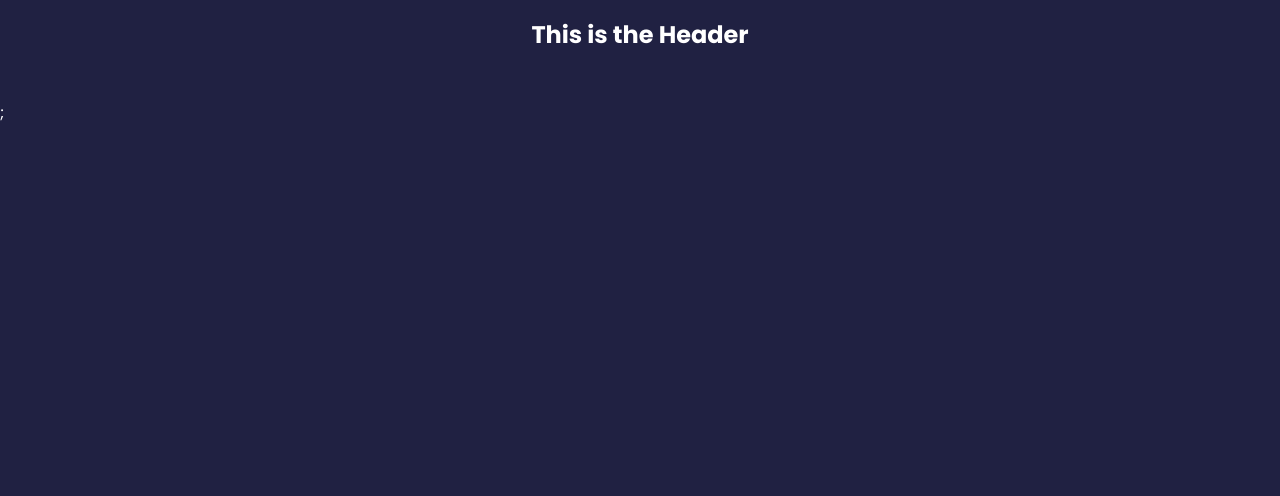
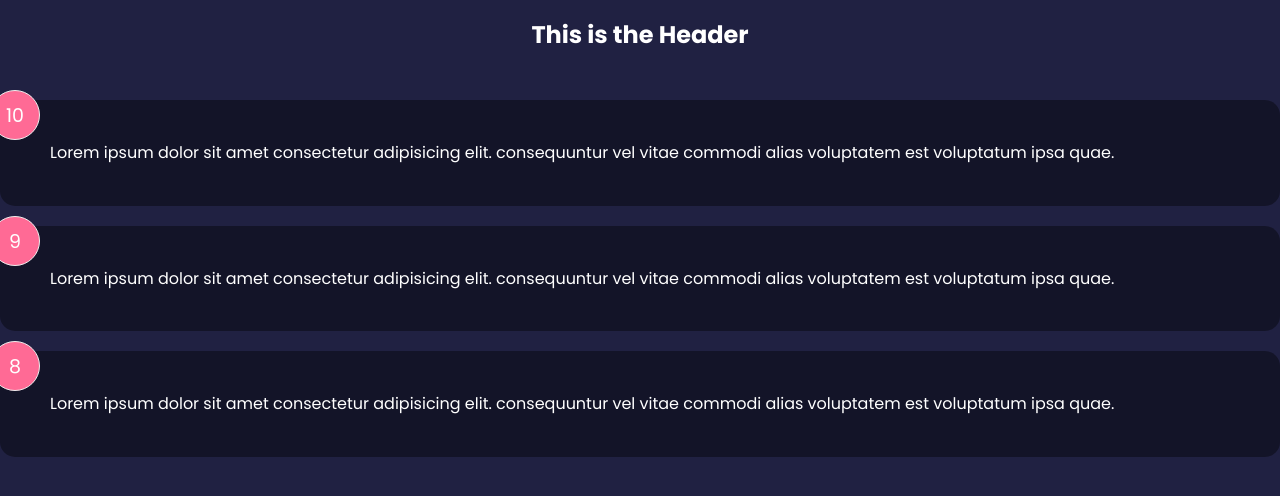
Before and after one commit to BasharAlwarad/feedback-project, a React (Vite) app: page / in a window 1280 px wide. Shown: the top 496 px of the page. Built offline with nearby package versions, Linux system fonts and the light colour scheme.

Commit message:
creating Card component

```diff
--- a/src/App.jsx
+++ b/src/App.jsx
@@ -1,8 +1,11 @@
 import Header from './components/Header';
+import FeedbackList from './components/FeedbackList';
+
 const App = () => {
   return (
     <>
-      <Header />;
+      <Header />
+      <FeedbackList />
     </>
   );
 };
--- /dev/null
+++ b/src/components/FeedbackItem.jsx
@@ -0,0 +1,11 @@
+import Card from './shared/Card';
+
+const FeedbackItem = ({ item: { rating, text } }) => {
+  return (
+    <Card>
+      <div className='num-display'>{rating} </div>
+      <div className='text-display'> {text} </div>
+    </Card>
+  );
+};
+export default FeedbackItem;
--- /dev/null
+++ b/src/components/FeedbackList.jsx
@@ -0,0 +1,16 @@
+import { useState } from 'react';
+import FeedbackData from '../data/FeedbackData';
+import FeedbackItem from './FeedbackItem';
+
+const FeedbackList = () => {
+  const [Feedbacks, setFeedbacks] = useState(FeedbackData);
+  return (
+    <>
+      {Feedbacks?.map((e) => (
+        <FeedbackItem item={e} key={e.id} />
+      ))}
+    </>
+  );
+};
+
+export default FeedbackList;
--- /dev/null
+++ b/src/components/shared/Card.jsx
@@ -0,0 +1,21 @@
+import PropTypes from 'prop-types';
+const Card = ({ children, reverse }) => {
+  return <div className={`card ${reverse && 'reverse'}`}>{children}</div>;
+  // return (
+  //   <div
+  //     className={`card`}
+  //     style={{
+  //       background: reverse ? 'rgba(0,0,0,0.4)' : '#fff',
+  //       color: reverse ? '#fff' : '#000',
+  //     }}
+  //   >
+  //     {children}
+  //   </div>
+  // );
+};
+
+Card.defaultProps = {
+  reverse: true,
+};
+
+export default Card;
--- /dev/null
+++ b/src/data/FeedbackData.js
@@ -0,0 +1,19 @@
+const FeedbackData = [
+  {
+    id: 1,
+    rating: 10,
+    text: 'Lorem ipsum dolor sit amet consectetur adipisicing elit. consequuntur vel vitae commodi alias voluptatem est voluptatum ipsa quae.',
+  },
+  {
+    id: 2,
+    rating: 9,
+    text: 'Lorem ipsum dolor sit amet consectetur adipisicing elit. consequuntur vel vitae commodi alias voluptatem est voluptatum ipsa quae.',
+  },
+  {
+    id: 3,
+    rating: 8,
+    text: 'Lorem ipsum dolor sit amet consectetur adipisicing elit. consequuntur vel vitae commodi alias voluptatem est voluptatum ipsa quae.',
+  },
+];
+
+export default FeedbackData;
```
